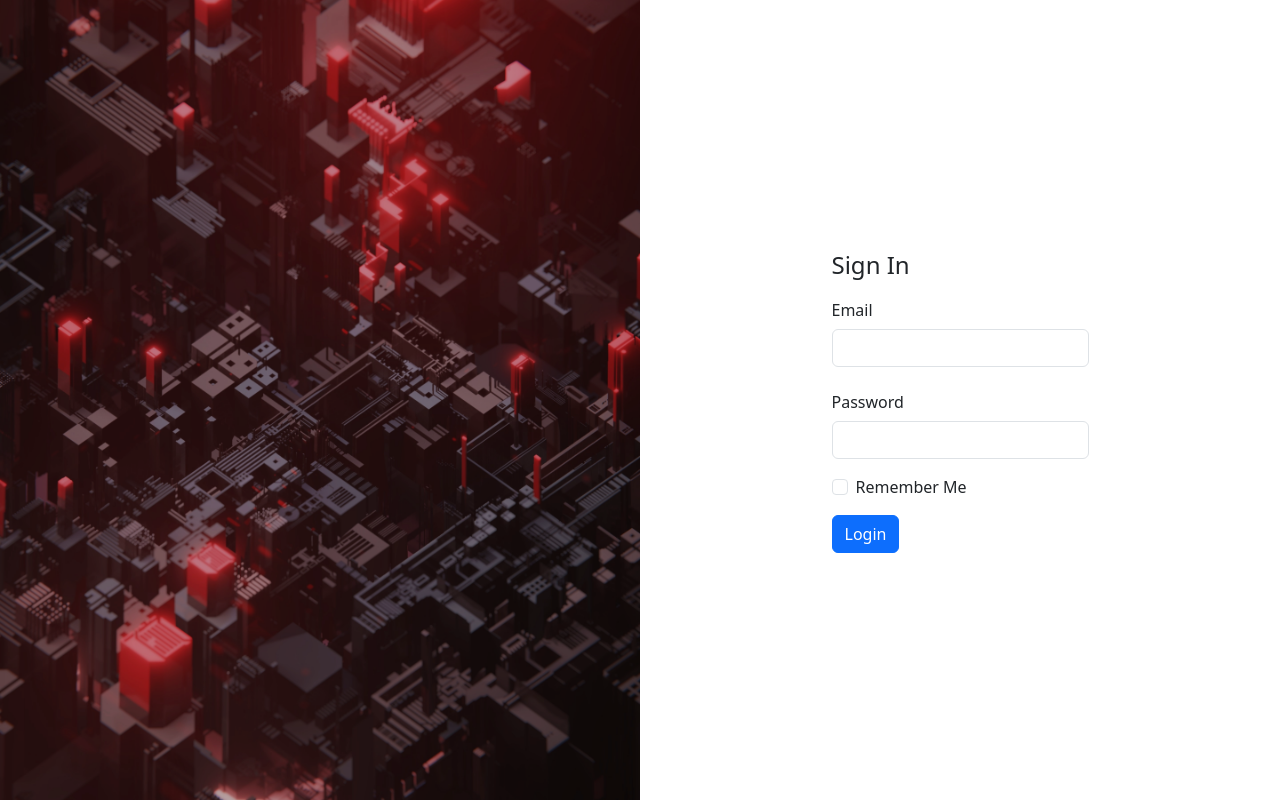
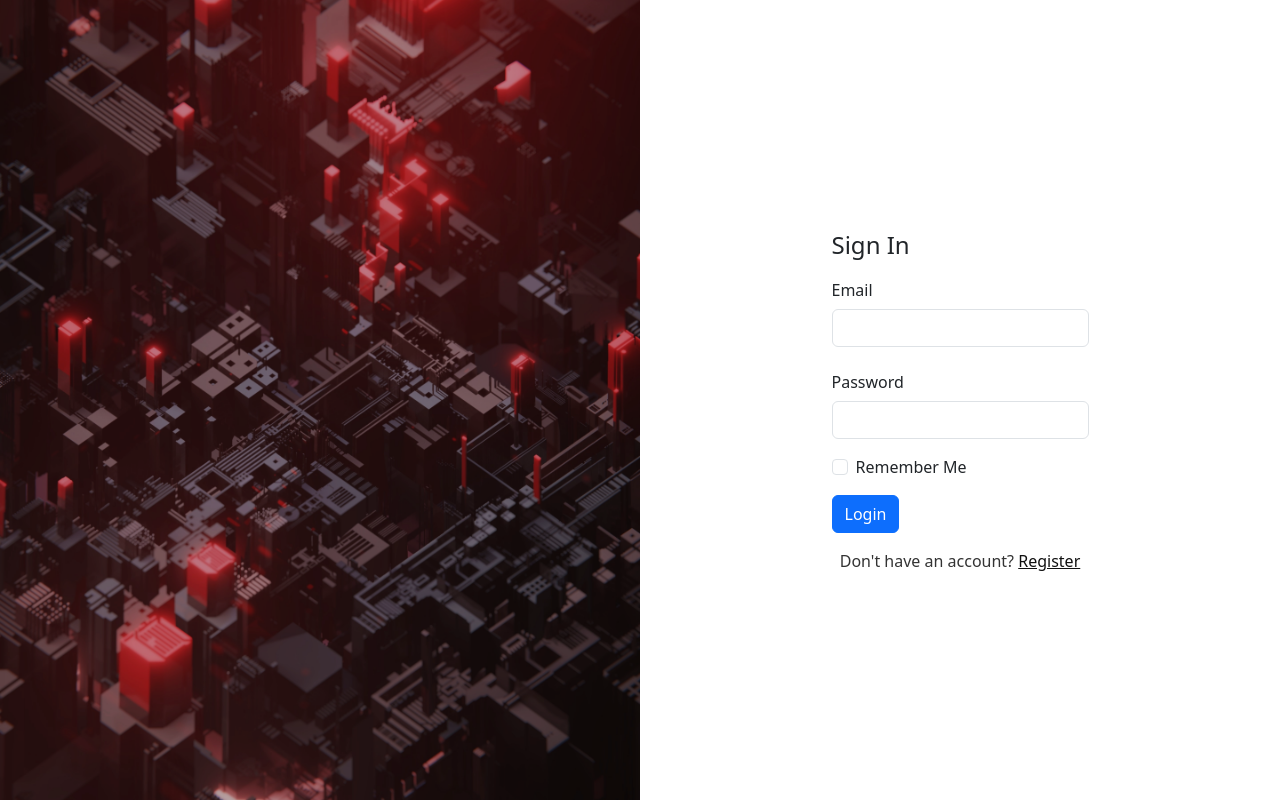
Before and after one commit to curtarnolds/StdMngSys, a Flask app: page /login in a window 1280 px wide. Run offline with Flask 3, Linux system fonts and the light colour scheme; some libraries are stand-ins or nearby versions.

Commit message:
1. Added option to register if without an account
Changes to be committed:
	modified:   app/static/css/login.css
	modified:   app/templates/auth/login.html

```diff
--- a/app/static/css/login.css
+++ b/app/static/css/login.css
@@ -47,6 +47,7 @@ img {
 
 .sign-in-box {
 	display: flex;
+	flex-direction: column;
 	--tw-bg-opacity: 1;
 	background-color: rgb(255 255 255 / var(--tw-bg-opacity));
 	justify-content: center;
@@ -67,3 +68,37 @@ img {
 		width: 500px;
 	}
 }
+
+.no-account-signup * {
+	padding: 0;
+	margin: 0;
+}
+
+.no-account-signup {
+	display: flex;
+	flex-direction: row;
+	align-items: flex-start;
+	justify-content: flex-start;
+	font-size: 16px;
+}
+
+.already-have-an {
+	position: relative;
+	color: inherit;
+	text-decoration: none;
+
+}
+
+.terms-of-service {
+	color: #333;
+}
+
+.by-continuing-you {
+	color: #666;
+}
+
+.log-in {
+	color: #111;
+	text-decoration: underline;
+	white-space: pre-wrap;
+}
--- a/app/templates/auth/login.html
+++ b/app/templates/auth/login.html
@@ -45,6 +45,13 @@
                         {{ form.submit(class='btn btn-primary') }}
                     </form>
                 </div>
+                <div class="no-account-signup mt-3">
+                    <div class="already-have-an">
+                        <span class="terms-of-service">Don't have an account?</span>
+                        <span class="by-continuing-you"></span>
+                        <a href="{{ url_for("auth.register") }}" class="log-in">Register</a>
+                    </div>
+                </div>
             </div>
         </div>
     </body>
```
